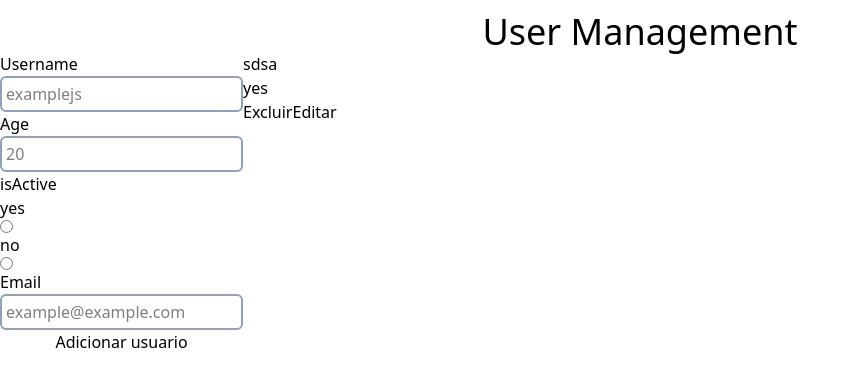
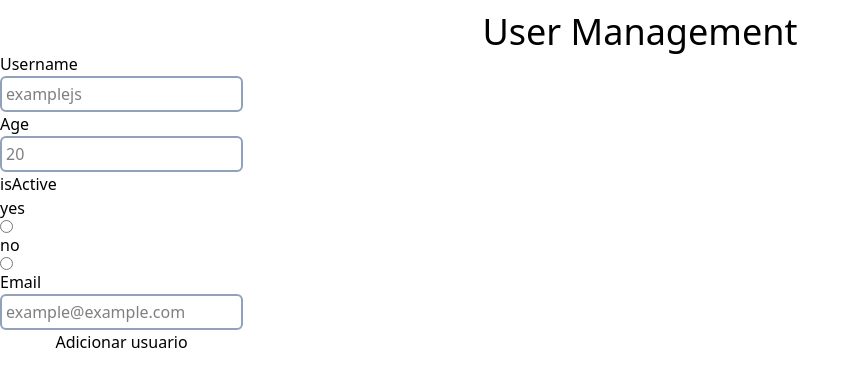
Before and after one commit to paulosgio/User-management, a React (Vite) app: page / in a window 1280 px wide. Shown: the top 386 px of the page, without its empty margins (0-860 px from the left). Built offline with nearby package versions, Linux system fonts and the light colour scheme; data requests are answered from the project's data file.

Commit message:
fix: removendo logica do reduce da home

```diff
--- a/db.json
+++ b/db.json
@@ -1,11 +1,3 @@
 {
-  "users": [
-    {
-      "id": "dcf4",
-      "username": "sdsa",
-      "age": "",
-      "email": "",
-      "isActive": "yes"
-    }
-  ]
+  "users": []
 }
--- a/src/Components/Home/index.tsx
+++ b/src/Components/Home/index.tsx
@@ -3,6 +3,7 @@ import Title from "../../Components/Title"
 import { instance } from "../../instance/instance"
 import { useEffect, useReducer } from "react"
 import { Link } from "react-router-dom"
+import useUser from "../../context/useUser"
 
 interface IFormProps {
   username: string,
@@ -12,34 +13,10 @@ interface IFormProps {
   id: string
 }
 
-type Action =
-  { type: "ADD", payload: IFormProps } |
-  { type: "EDIT", payload: IFormProps } |
-  { type: "DELETE", payload: IFormProps } |
-  { type: "GET", payload: IFormProps[] }
-
-type State = IFormProps[]
-
-function reducer(state: State, action: Action): IFormProps[] {
-  switch (action.type) {
-    case "ADD":
-      return [...state, action.payload]
-    case "EDIT":
-      return state.map(user => user.id === action.payload.id ? action.payload : user)
-    case "DELETE":
-      return state.filter(user => user.id !== action.payload.id)
-    case "GET":
-      return action.payload
-    default:
-      return state
-  }
-}
-
-const initialState: State = []
-
 function Home() {
 
   const { control, register, handleSubmit, formState: { errors } } = useForm<IFormProps>()
+  const { dispatch, state } = useUser()
 
   const onSubmit = async (data: IFormProps)=> {
     try {
@@ -58,8 +35,6 @@ function Home() {
       console.log(error);
     }
   }
-
-  const [state, dispatch] = useReducer(reducer, initialState)
 
   useEffect(()=> {
     const fetchUsers = async ()=> {
```
